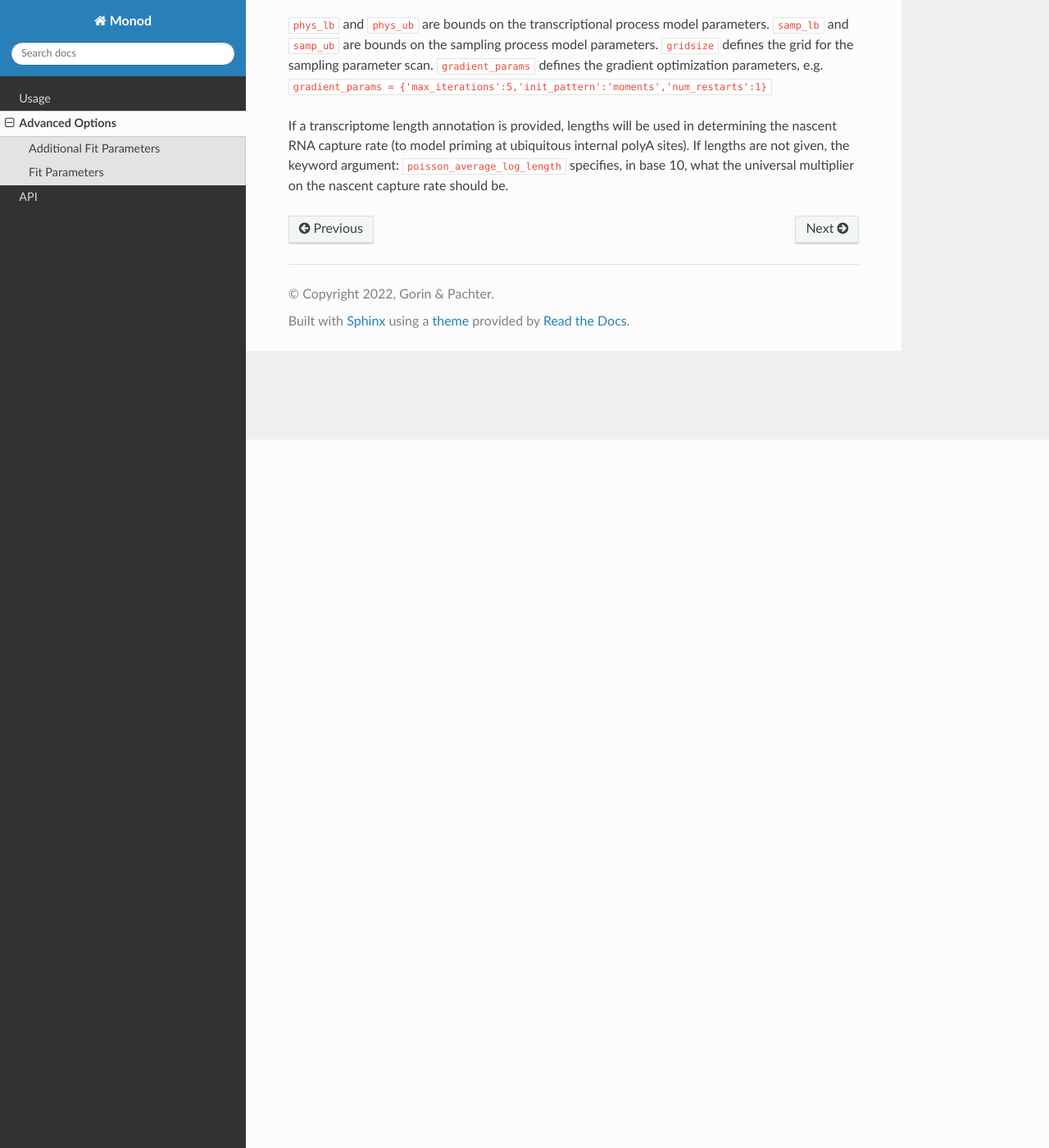
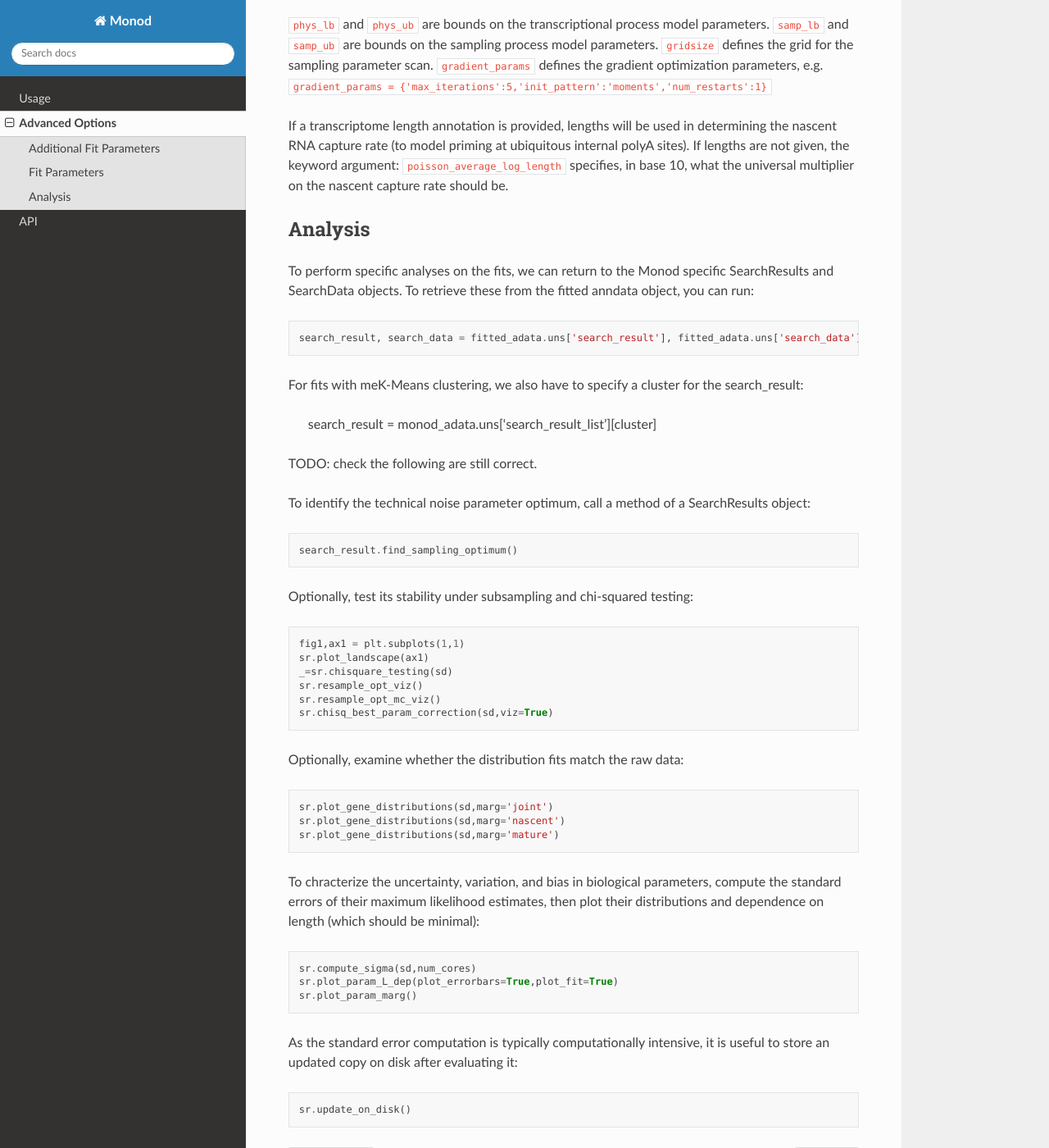
Before and after one commit to pachterlab/monod_examples, a Sphinx documentation site: the page built from docs/source/advanced.rst, in a window 1280 px wide and 1400 px high, scrolled down 864 px. Shown: the whole window at 82% size. Built offline with Sphinx 7.4.7 and the Read the Docs theme 3.1.0, drawn with Linux system fonts in a browser that asks for light colours.

Commit message:
Update advanced.rst
analysis added

```diff
--- a/docs/source/advanced.rst
+++ b/docs/source/advanced.rst
@@ -29,3 +29,57 @@ If you do not want to use the default fit parameters, you can specify them in th
 ``gradient_params`` defines the gradient optimization parameters, e.g. ``gradient_params = {'max_iterations':5,'init_pattern':'moments','num_restarts':1}``
 
 If a transcriptome length annotation is provided, lengths will be used in determining the nascent RNA capture rate (to model priming at ubiquitous internal polyA sites). If lengths are not given, the keyword argument: ``poisson_average_log_length`` specifies, in base 10, what the universal multiplier on the nascent capture rate should be.
+
+Analysis
+----------------
+
+To perform specific analyses on the fits, we can return to the Monod specific SearchResults and SearchData objects. To retrieve these from the fitted anndata object, you can run:
+
+.. code-block:: python
+
+  search_result, search_data = fitted_adata.uns['search_result'], fitted_adata.uns['search_data']
+
+For fits with meK-Means clustering, we also have to specify a cluster for the search_result:
+
+  search_result = monod_adata.uns['search_result_list'][cluster]
+
+TODO: check the following are still correct.
+
+To identify the technical noise parameter optimum, call a method of a SearchResults object:
+
+.. code-block:: python
+
+ search_result.find_sampling_optimum()
+
+Optionally, test its stability under subsampling and chi-squared testing:
+
+.. code-block:: python
+
+ fig1,ax1 = plt.subplots(1,1)
+ sr.plot_landscape(ax1)
+ _=sr.chisquare_testing(sd)
+ sr.resample_opt_viz()
+ sr.resample_opt_mc_viz()
+ sr.chisq_best_param_correction(sd,viz=True)
+
+Optionally, examine whether the distribution fits match the raw data:
+
+.. code-block:: python
+
+ sr.plot_gene_distributions(sd,marg='joint')
+ sr.plot_gene_distributions(sd,marg='nascent')
+ sr.plot_gene_distributions(sd,marg='mature')
+
+To chracterize the uncertainty, variation, and bias in biological parameters, compute the standard errors of their maximum likelihood estimates, then plot their distributions and dependence on length (which should be minimal):
+
+.. code-block:: python
+
+ sr.compute_sigma(sd,num_cores)
+ sr.plot_param_L_dep(plot_errorbars=True,plot_fit=True)
+ sr.plot_param_marg()
+
+As the standard error computation is typically computationally intensive, it is useful to store an updated copy on disk after evaluating it:
+
+.. code-block:: python
+
+ sr.update_on_disk()
```
